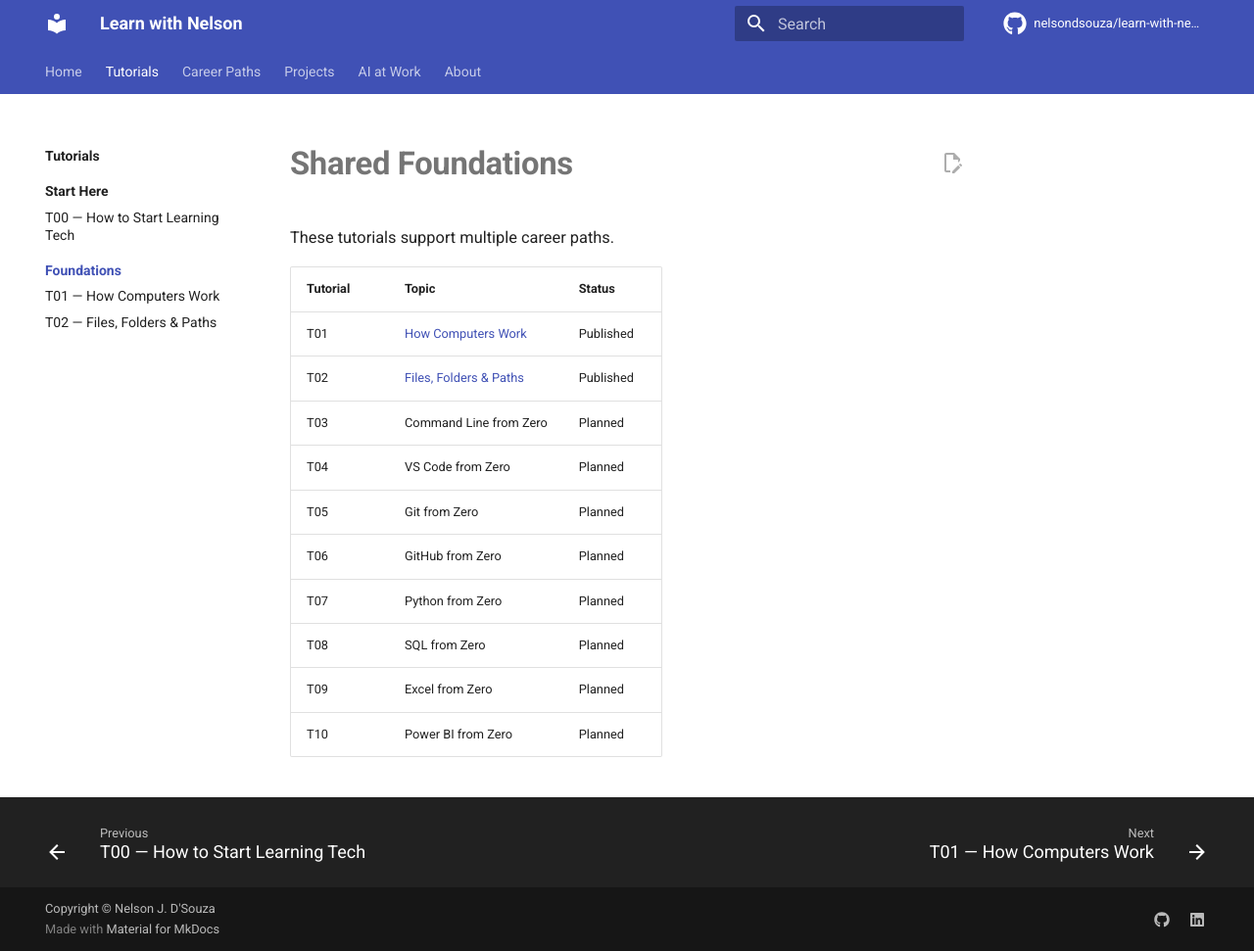
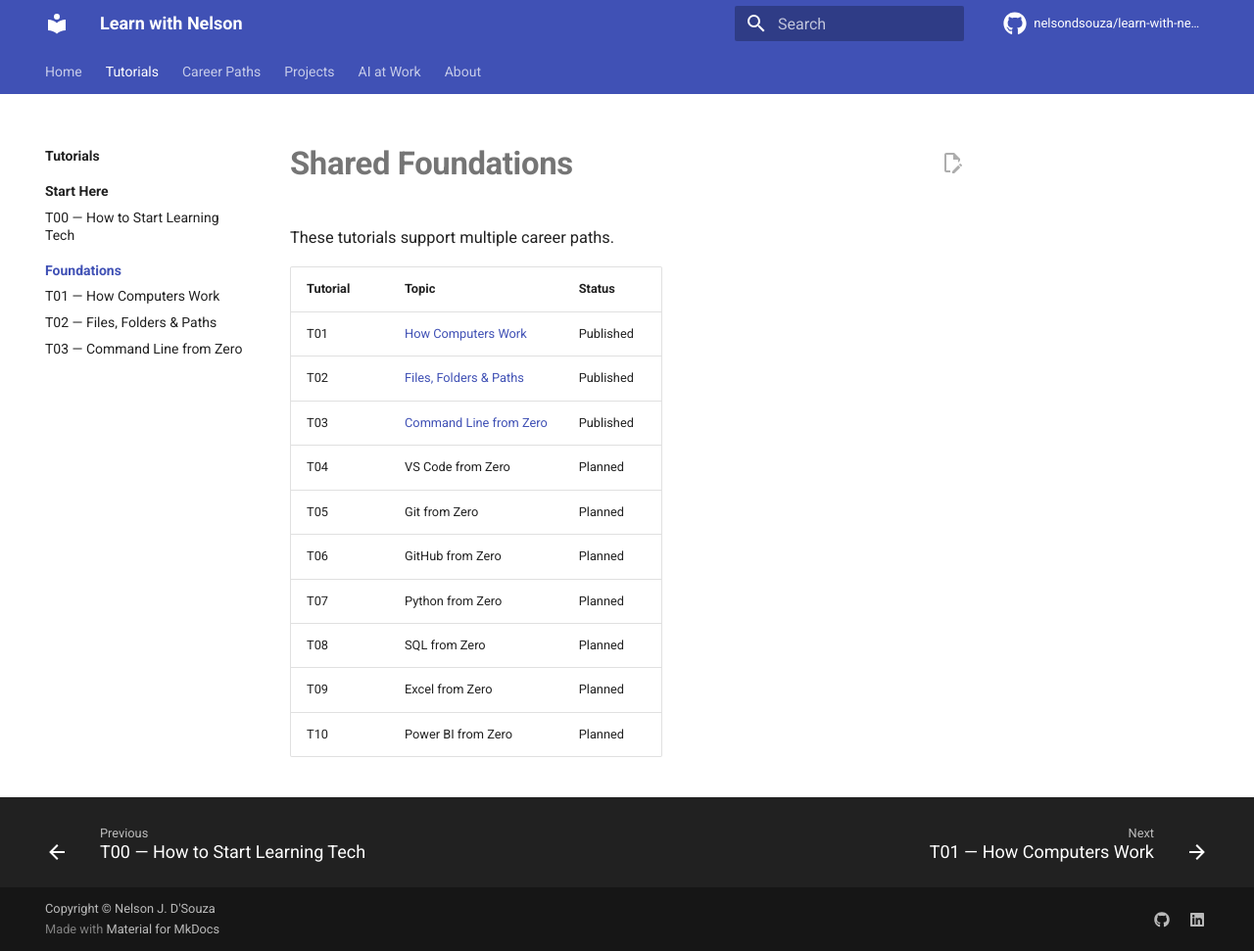
Before and after one commit to nelsondsouza/nelsondsouza.github.io, an MkDocs documentation site: the page built from site/tutorials/foundations/index.md, in a window 1280 px wide and 971 px high. Shown: the whole window at 98% size. Built offline with MkDocs 1.6.1 and Material for MkDocs 9.7.7, drawn with Linux system fonts in a browser that asks for light colours; comment, search, counter and statistics services are not loaded.

Commit message:
Add T03 Command Line from Zero

```diff
--- a/mkdocs.yml
+++ b/mkdocs.yml
@@ -77,6 +77,7 @@ nav:
           - tutorials/foundations/index.md
           - "T01 — How Computers Work": tutorials/foundations/t01-how-computers-work.md
           - "T02 — Files, Folders & Paths": tutorials/foundations/t02-files-folders-paths.md
+          - "T03 — Command Line from Zero": tutorials/foundations/t03-command-line-from-zero.md
   - Career Paths:
       - career-paths/index.md
       - Developer: career-paths/developer.md
```
Also changed, not shown: site/tutorials/foundations/index.md.
